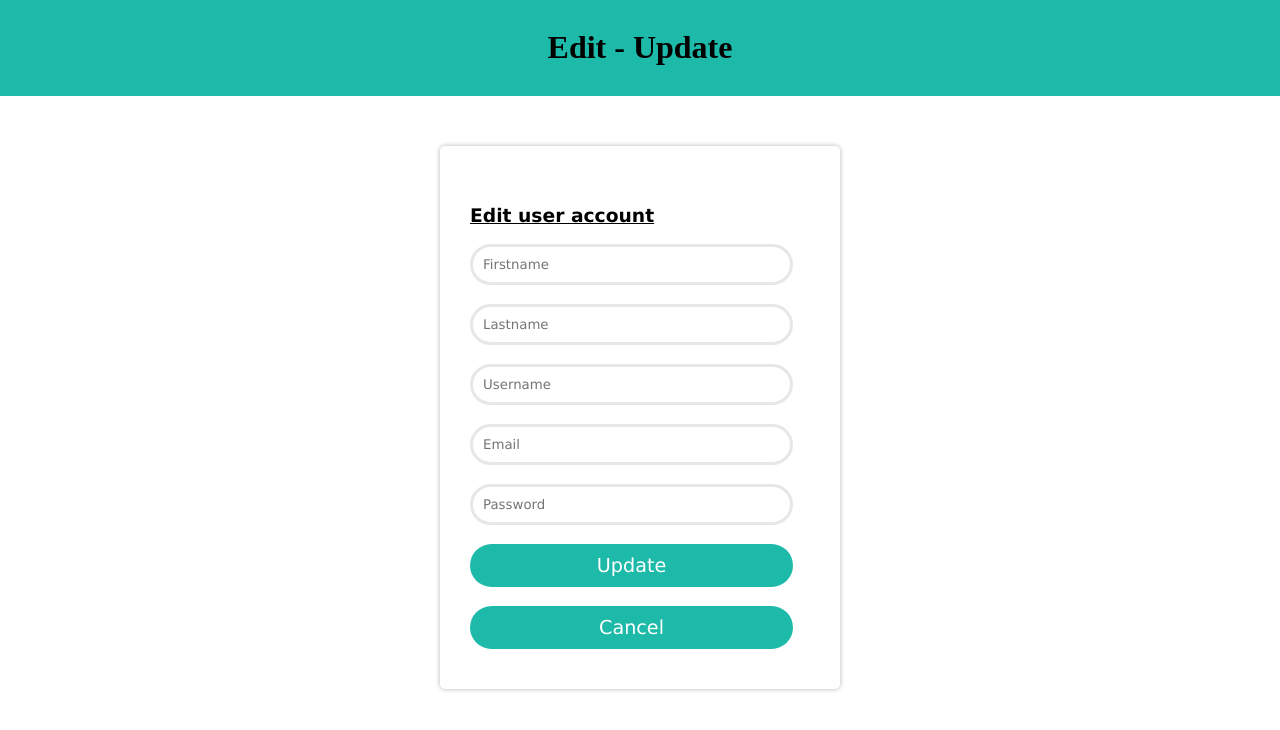
After one commit to Brentdpw/GiftTracker, a PHP site: page /edit-user.php in a window 1280 px wide. The commit adds this page. Shown: the top 730 px of the page. Run offline with PHP 8.4, Linux system fonts and the light colour scheme; data that the repository does not hold is empty.

Commit message:
update 14/04

```diff
--- /dev/null
+++ b/edit-user.php
@@ -0,0 +1,77 @@
+<?php
+include 'config.php';
+
+?>
+
+<!DOCTYPE html>
+<html lang="en">
+    <head>
+        <meta charset="UTF-8">
+        <meta http-equiv="X-UA-Compatible" content="IE=edge">
+        <meta name="viewport" content="width=device-width, initial-scale=1.0">
+        <link rel="stylesheet" href="./assets/css/login.css">
+        <link rel="stylesheet" href="./assets/css/style.css">
+        <link rel="stylesheet" href="./assets/css/loginForms.css">
+        <link rel="stylesheet" href="./assets/css/adminHome.css">
+        <title>Edit user account</title>
+    </head>
+    <body>
+        <div class="header">
+            <?php echo "<h1>Edit - Update</h1>"; ?>
+        </div>
+
+        <div class="container">
+
+            <h3 class="undertitle">
+                Edit user account
+            </h3>
+
+            <form action="" method="POST" class="login-email">
+
+                <div class="input-group">
+                    <input type="text" placeholder="Firstname" name="firstname" value="<?php echo $firstname; ?>" required>
+                </div>
+
+                <br>
+
+                <div class="input-group">
+                    <input type="text" placeholder="Lastname" name="lastname" value="<?php echo $lastname; ?>" required>
+                </div>
+
+                <br>
+
+                <div class="input-group">
+                    <input type="text" placeholder="Username" name="username" value="<?php echo $username; ?>" required>
+                </div>
+
+                <br>
+
+                <div class="input-group">
+                    <input type="email" placeholder="Email" name="email" value="<?php echo $email; ?>" required>
+                </div>
+
+                <br>
+
+                <div class="input-group">
+                    <input type="password" placeholder="Password" name="password" value="<?php echo $_POST['password']; ?>" required>
+                </div>
+
+                <br>
+
+                <div class="input-group">
+                    <button name="submit" class="btn">Update</button>
+                </div>
+
+                <br>
+
+            </form>
+
+            <form action="adminHome.php" class="login-email">
+                <div class="input-group">
+                    <button name="button" class="btn">Cancel</button>
+                </div>
+            </form>
+
+        </div>
+    </body>
+</html>
--- a/register.php
+++ b/register.php
@@ -103,7 +103,7 @@ if (isset($_POST['submit'])){
 
                 <div class="input-group">
                     <select name="gender" id="gender" class="gender" required>
-                        <option disabled selected> Select gender</option>
+                        <option disabled selected>--Select gender--</option>
                         <option value="Male">Male</option>
                         <option value="Female">Female</option>
                         <option value="x">x</option>
```
Also changed, not shown: adminHome.php (+11 -4 lines).
